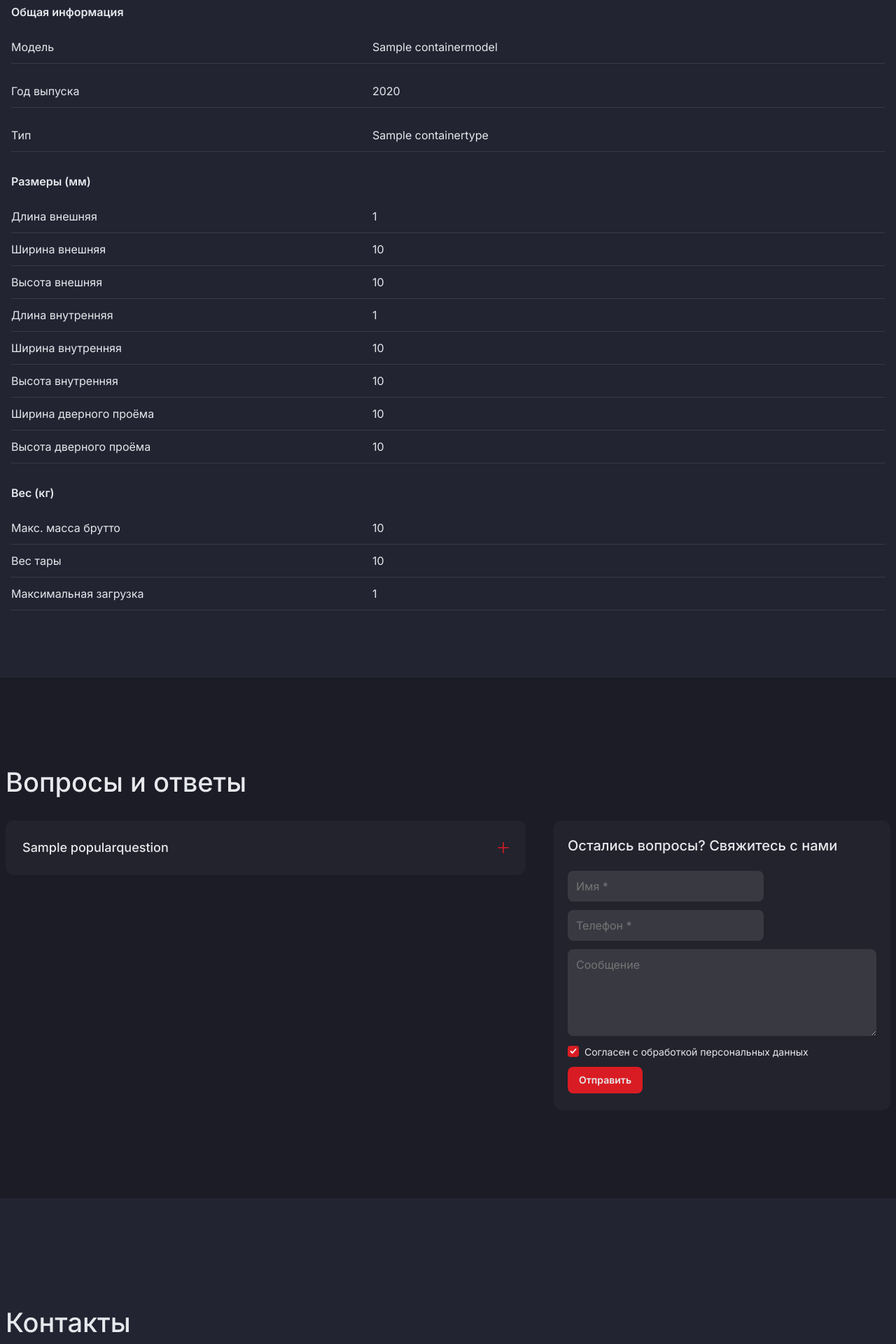
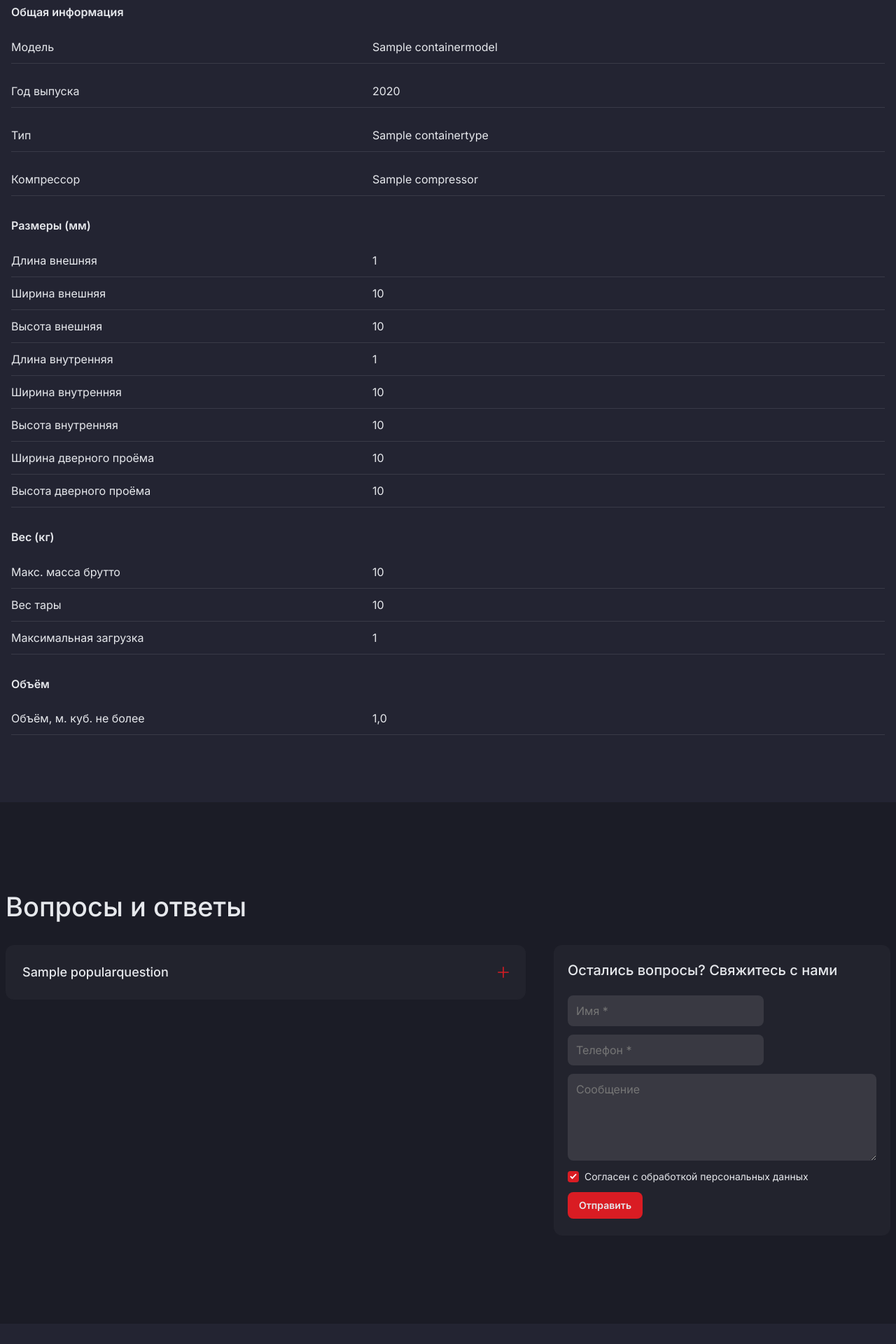
Before and after one commit to IT-solutions-django/TechnoTrans, a Django app: a page that uses containers/templates/containers/container.html in a window 1280 px wide, after a click on "Характеристики". Shown: the part 1019-2939 px from the top of the page at 70% size. Run offline with Django 5.2, Linux system fonts and the light colour scheme; tables that the repository leaves empty hold one stand-in row (values such as "Sample post"); grey boxes marked "Sample" are stand-in pictures; parts of the project's set-up code (start-up, migrations or seed data) failed here and were passed over.

Commit message:
Show compressor and volume

```diff
--- a/containers/templates/containers/container.html
+++ b/containers/templates/containers/container.html
@@ -170,6 +170,12 @@
                     <span class="container__specs-label">Тип</span>
                     <span>{{ container.container_type }}</span>
                 </div>
+                {% if container.compressor %}
+                    <div class="container__specs-row">
+                        <span class="container__specs-label">Компрессор</span>
+                        <span>{{ container.compressor }}</span>
+                    </div>
+                {% endif %}
                 {% if container.length_outer or container.width_outer or container.height_outer or container.length_inner or container.width_inner or container.height_inner or container.door_width or container.doorh_height %}
                     <p class="container__specs-subheading">Размеры (мм)</p>
                     <div>
@@ -256,6 +262,15 @@
                     {% endif %}
                 </div>
                 {% endif %}
+                {% if container.volume %}
+                    <p class="container__specs-subheading">Объём</p>
+                    <div>
+                        <div class="container__specs-row">
+                            <span class="container__specs-label">Объём, м. куб. не более</span>
+                            <span>{{ container.volume }}</span>
+                        </div>
+                    </div>
+                {% endif %}
             </div>
             </div>
             <div class="tab-pane fade" id="tab-delivery" role="tabpanel" aria-labelledby="delivery-tab">
```
